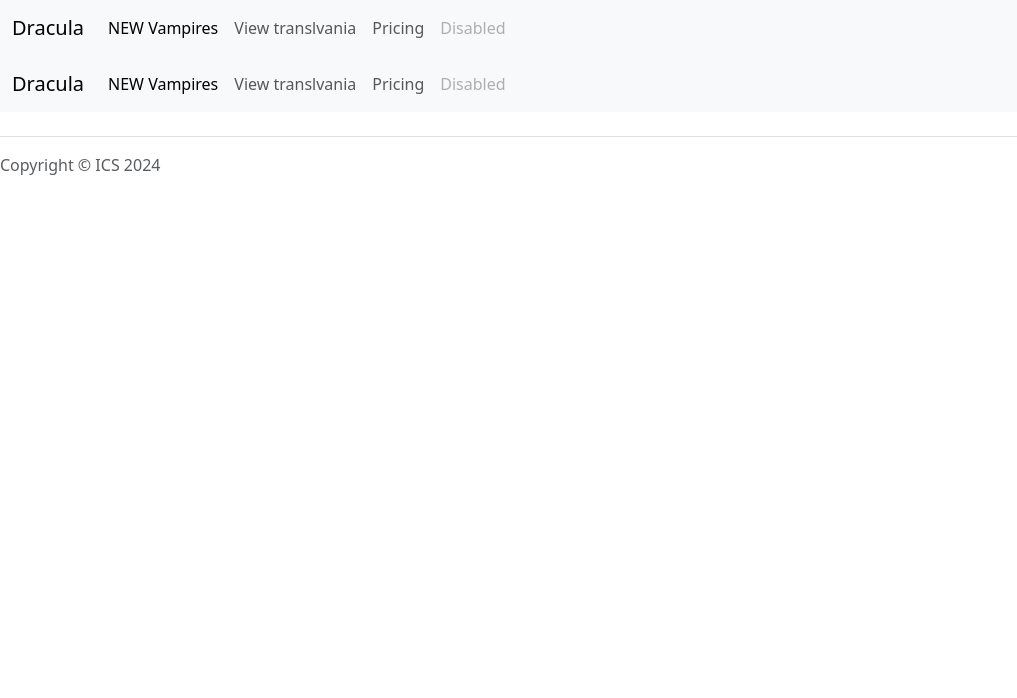
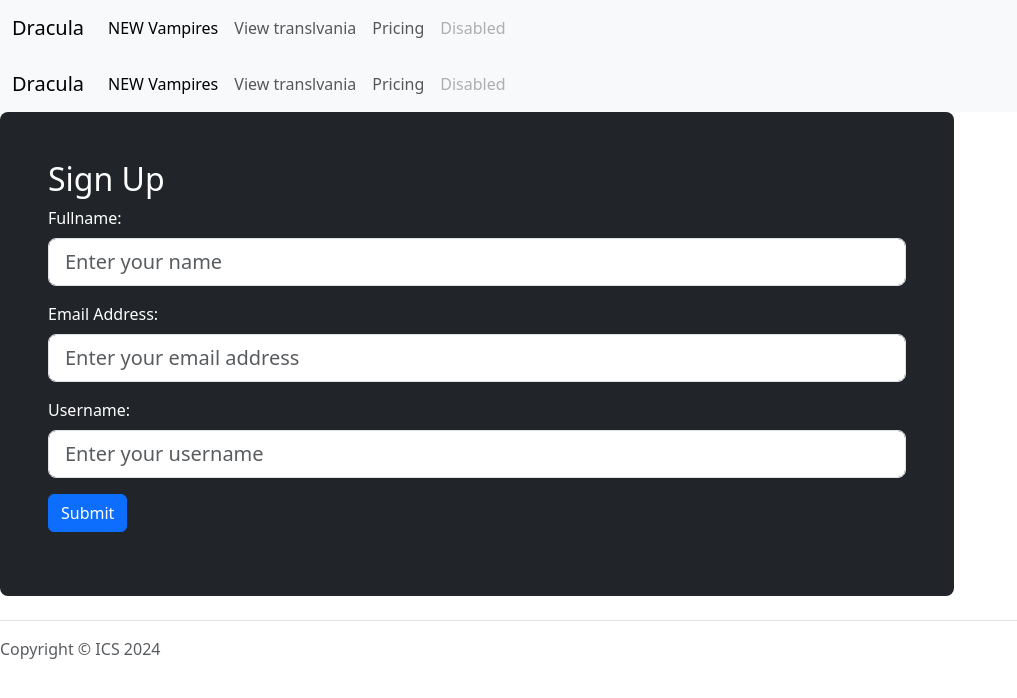
Before and after one commit to Houstonsboy/IAPassignment, a PHP site: page / in a window 1280 px wide. Shown: the top 698 px of the page, without its empty margins (0-1017 px from the left). Run offline with PHP 8.4, Linux system fonts and the light colour scheme.

Commit message:
added html for the signup form

```diff
--- /dev/null
+++ b/forms/signup.php
@@ -0,0 +1,30 @@
+<?php
+
+ class signup
+{
+   public function sign_up_form(){
+    ?>
+    <div class="row align-items-md-stretch">
+        <div class="col-md-9">
+          <div class="h-100 p-5 text-bg-dark rounded-3">
+            <h2>Sign Up</h2>
+            <form action="<?php print basename($_SERVER["PHP_SELF"]); ?>" method="POST" enctype="multipart/form-data">
+                <div class="mb-3">
+                    <label for="fullname" class="form-label">Fullname:</label>
+                    <input type="text" name="fullname" class="form-control form-control-lg" maxlength="50" id="fullname" placeholder="Enter your name">
+                </div>
+                <div class="mb-3">
+                    <label for="email_address" class="form-label">Email Address:</label>
+                    <input type="email" name="email_address" class="form-control form-control-lg" maxlength="50" id="email_address" placeholder="Enter your email address">
+                </div>
+                <div class="mb-3">
+                    <label for="username" class="form-label">Username:</label>
+                    <input type="text" name="username" class="form-control form-control-lg" maxlength="50" id="username" placeholder="Enter your username">
+                </div>
+                <button type="submit" name="signup" class="btn btn-primary">Submit</button>
+              </form>
+          </div>
+        </div>
+    <?php
+   }
+}
--- a/index.php
+++ b/index.php
@@ -2,6 +2,8 @@
 require "load.php";
 $ObjLayouts->heading();
 $ObjNav->navBar();
+$ObjSignup->sign_up_form();
+
 // $ObjHeadings->main_banner();
 // $ObjCont->main_content();
 // $ObjCont->side_bar();
--- a/load.php
+++ b/load.php
@@ -22,6 +22,7 @@ spl_autoload_register('classAutoLoad');
 // Create instances of all classes
     $ObjLayouts = new layouts();
     $ObjNav = new NavBar();
+    $ObjSignup= new signup();
     // $ObjCont = new contents();
     // $ObjForm = new user_forms();
     // $conn = new dbConnection(DBTYPE, HOSTNAME, DBPORT, HOSTUSER, HOSTPASS, DBNAME);
```
Also changed, not shown: forms/submitform.php (deleted).
